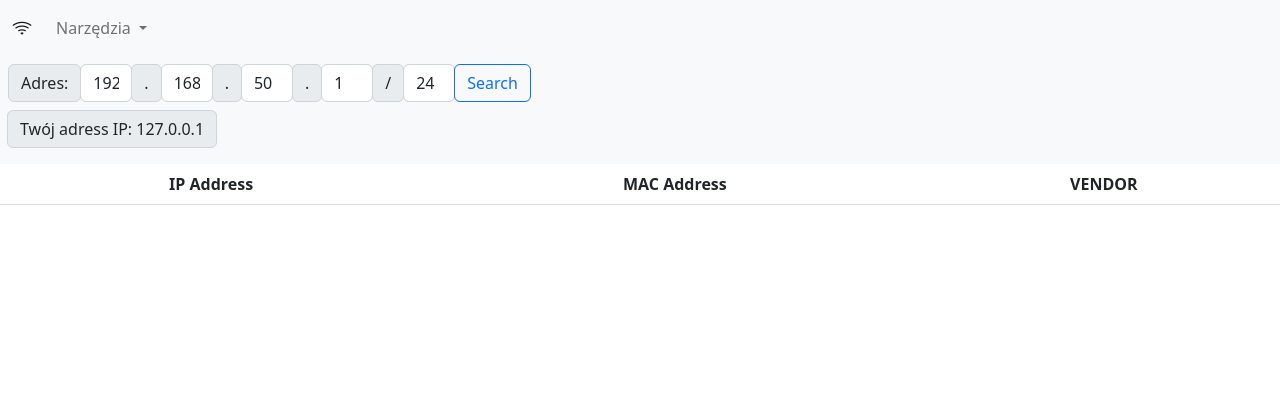
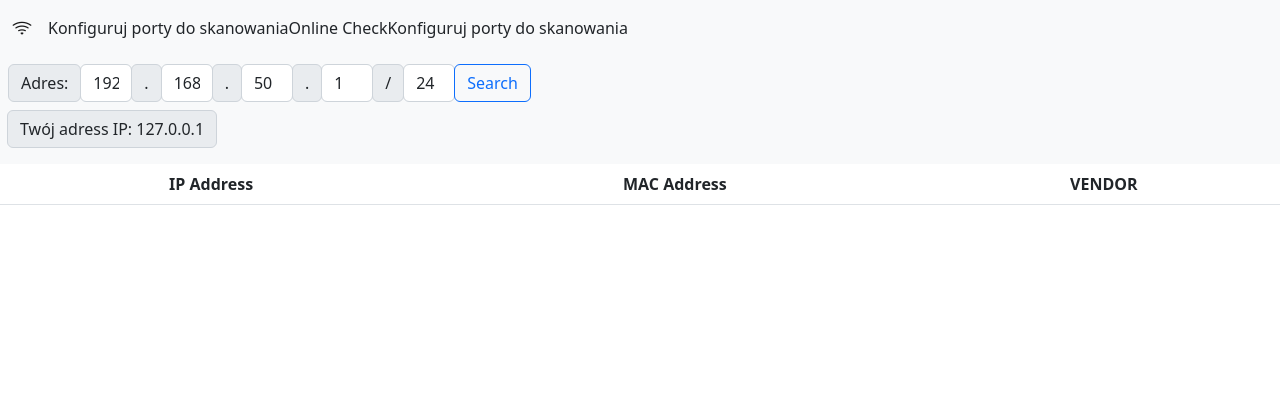
Before and after one commit to KulpinskiPatryk/NetworkToolFlask, a Flask app: page / in a window 1280 px wide. Shown: the top 420 px of the page. Run offline with Flask 2, Linux system fonts and the light colour scheme; lists and menus that the app fills with data are empty.

Commit message:
Update of more separate Actions

```diff
--- a/main.py
+++ b/main.py
@@ -128,6 +128,16 @@ def ip_sniff(ip_source, times):
     return pack_sniff, packets_more_information
 
 
+def check_if_scanned():
+    check = False
+    try:
+        if scan_interface.scanned_output is not None:
+            check = True
+    except AttributeError:
+        pass
+    return check
+
+
 # Flask
 app = Flask(__name__)
 
@@ -199,8 +209,6 @@ def actions(chosen_ip):
 @app.route('/actions/check_vendor/', methods=['GET', 'POST'])
 def check_vendor_online():
     r = requests.get(api_url + actions.chosen_mac)
-    # print(r.content.decode())
-    # print(actions.chosen_mac)
     value = r.content.decode()
     for s in scan_interface.scanned_output:
         if s['mac'] == actions.chosen_mac:
@@ -265,12 +273,7 @@ def view_frame_grab():
 # Konfiguracja Portów
 @app.route('/port_config/', methods=['GET', 'POST'])
 def view_port_config():
-    check = False
-    try:
-        if scan_interface.scanned_output is not None:
-            check = True
-    except AttributeError:
-        pass
+    check = check_if_scanned()
     return render('port_config.html', title='Network Tool', list_of_ports=list_of_ports, my_ip_address=my_ip_address,
                   scan_interface=check)
 
@@ -293,6 +296,25 @@ def del_port():
     return redirect(url_for('view_port_config'))
 
 
+# Sprawdzeie Adresu Mac online
+@app.route('/check_online_sep/', methods=['GET', 'POST'])
+def check_online_sep():
+    check = check_if_scanned()
+    value = None
+    return render('check_online_sep.html', title='Network Tool', scan_interface=check, value=value)
+
+
+# Sprawdzeie Adresu Mac online
+@app.route('/check_online_sep_act/', methods=['GET', 'POST'])
+def check_online_sep_act():
+    check = check_if_scanned()
+    if request.method == 'POST':
+        mac_adrr = request.form['mac_adrr']
+        r = requests.get(api_url + str(mac_adrr))
+        value = r.content.decode()
+    return render('check_online_sep.html', title='Network Tool', scan_interface=check, value=value)
+
+
 if __name__ == '__main__':
     my_ip_address = socket.gethostbyname(socket.gethostname())
     app.run()
--- a/templates/base.html
+++ b/templates/base.html
@@ -18,17 +18,9 @@
             </button>
             <div class="collapse navbar-collapse" id="navbarSupportedContent">
               <ul class="navbar-nav me-auto mb-2 mb-lg-0">
-                <li class="nav-item dropdown">
-                  <a class="nav-link dropdown-toggle" href="#" id="navbarDropdown" role="button" data-bs-toggle="dropdown" aria-expanded="false">
-                    Narzędzia
-                  </a>
-                  <ul class="dropdown-menu" aria-labelledby="navbarDropdown">
-                    <li><a class="dropdown-item" href="/port_config/">Konfiguruj porty do skanowania</a></li>
-                    <li><a class="dropdown-item" href="#">Another action</a></li>
-                    <li><hr class="dropdown-divider"></li>
-                    <li><a class="dropdown-item" href="#">Something else here</a></li>
-                  </ul>
-                </li>
+                <li><a class="dropdown-item" href="/port_config/">Konfiguruj porty do skanowania</a></li>
+                <li><a class="dropdown-item" href="/check_online_sep/">Online Check</a></li>
+                <li><a class="dropdown-item" href="/">Konfiguruj porty do skanowania</a></li>
               </ul>
             </div>
           </div>
```
Also changed, not shown: templates/check_online_sep.html (added, +25 -0 lines).
